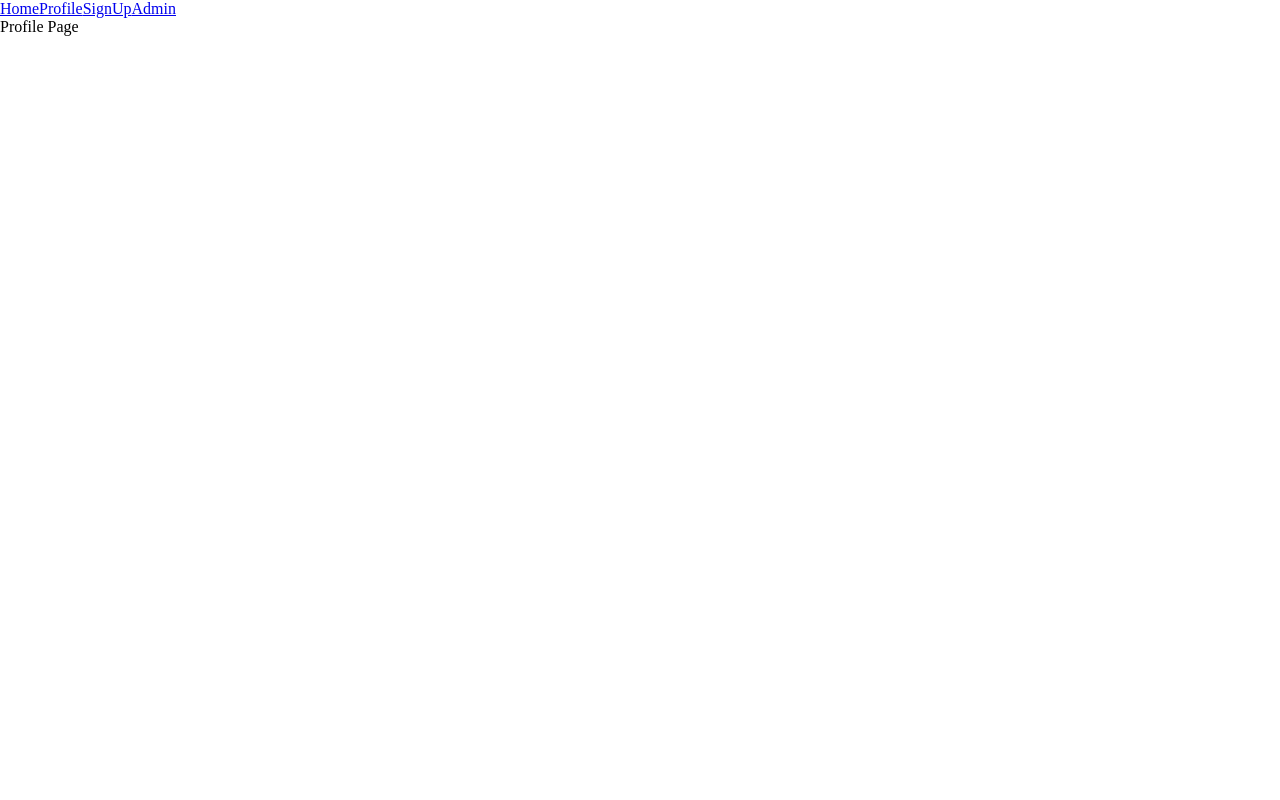
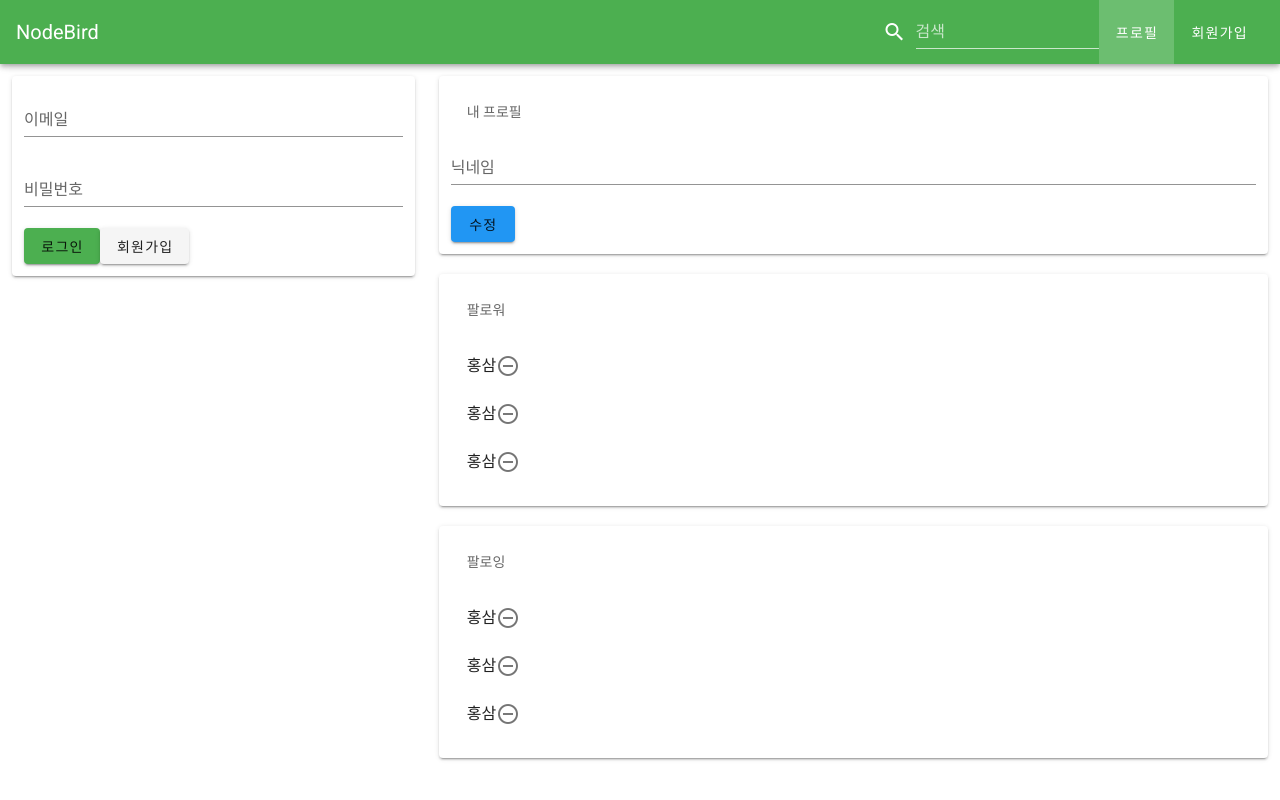
Before and after one commit to j2d1005/study_nuxt, a Nuxt app in the folder ch1/front/: page /profile in a window 1280 px wide. Built offline with nearby package versions, Linux system fonts and the light colour scheme.

Commit message:
vuetify로 기본 페이지 그리기

```diff
--- /dev/null
+++ b/ch1/front/components/FollowList.vue
@@ -0,0 +1,26 @@
+<template>
+  <v-list>
+    <v-list-item>
+      <span>홍삼</span>
+      <v-icon>mdi-minus-circle-outline</v-icon>
+    </v-list-item>
+    <v-list-item>
+      <span>홍삼</span>
+      <v-icon>mdi-minus-circle-outline</v-icon>
+    </v-list-item>
+    <v-list-item>
+      <span>홍삼</span>
+      <v-icon>mdi-minus-circle-outline</v-icon>
+    </v-list-item>
+  </v-list>
+</template>
+
+<script>
+export default {
+
+}
+</script>
+
+<style scoped>
+
+</style>
--- /dev/null
+++ b/ch1/front/components/LoginForm.vue
@@ -0,0 +1,33 @@
+<template>
+  <v-container>
+  <!--  v-container은 그냥 패딩 주는 속성  -->
+    <v-card>
+      <v-form>
+        <v-container>
+          <v-text-field
+            label="이메일"
+            type="email"
+            required
+          />
+          <v-text-field
+            label="비밀번호"
+            type="password"
+            required
+          />
+          <v-btn color="green" type="submit">로그인</v-btn>
+          <v-btn nuxt to ="signup">회원가입</v-btn>
+        </v-container>
+      </v-form>
+    </v-card>
+  </v-container>
+</template>
+
+<script>
+export default {
+
+}
+</script>
+
+<style scoped>
+
+</style>
--- /dev/null
+++ b/ch1/front/components/PostCard.vue
@@ -0,0 +1,35 @@
+<template>
+  <v-card style="margin-bottom: 20px">
+    <v-img />
+    <v-card-text>
+      <div>
+        <h3>HongSam</h3>
+        <div>게시글 내용</div>
+      </div>
+    </v-card-text>
+    <v-card-actions>
+      <v-btn text color="orange">
+        <v-icon>mdi-twitter-retweet</v-icon>
+      </v-btn>
+      <v-btn text color="orange">
+        <v-icon>mdi-heart-outline</v-icon>
+      </v-btn>
+      <v-btn text color="orange">
+        <v-icon>mdi-comment-outline</v-icon>
+      </v-btn>
+      <v-btn text color="orange">
+        <v-icon>mdi-dots-horizontal</v-icon>
+      </v-btn>
+    </v-card-actions>
+  </v-card>
+</template>
+
+<script>
+export default {
+
+}
+</script>
+
+<style scoped>
+
+</style>
--- a/ch1/front/layouts/admin.vue
+++ /dev/null
@@ -1,20 +0,0 @@
-<template>
-  <div>
-    <div>
-      <nuxt-link to="/">Home</nuxt-link>
-      <nuxt-link to="/profile">Profile</nuxt-link>
-      <nuxt-link to="/signup">SignUp</nuxt-link>
-      <nuxt-link to="/admin">Admin</nuxt-link>
-    </div>
-    <nuxt />
-  </div>
-</template>
-
-<script>
-export default {
-}
-</script>
-
-<style>
-
-</style>
--- a/ch1/front/layouts/default.vue
+++ b/ch1/front/layouts/default.vue
@@ -1,18 +1,50 @@
 <template>
-  <div>
-    <div>
-      <nuxt-link to="/">Home</nuxt-link>
-      <nuxt-link to="/profile">Profile</nuxt-link>
-      <nuxt-link to="/signup">SignUp</nuxt-link>
-    </div>
-    <!-- nuxt-link태그는 vue의 router-link태그와 같다.  -->
-    <!-- nuxt태그는 vue의 router-view태그와 같다.  -->
+<!--  <div>-->
+<!--    <div>-->
+<!--      <nuxt-link to="/">Home</nuxt-link>-->
+<!--      <nuxt-link to="/profile">Profile</nuxt-link>-->
+<!--      <nuxt-link to="/signup">SignUp</nuxt-link>-->
+<!--    </div>-->
+<!--    &lt;!&ndash; nuxt-link태그는 vue의 router-link태그와 같다.  &ndash;&gt;-->
+<!--    &lt;!&ndash; nuxt태그는 vue의 router-view태그와 같다.  &ndash;&gt;-->
+<!--    <nuxt />-->
+<!--  </div>-->
+  <v-app>
+    <nav>
+      <v-toolbar dark color="green">
+        <v-toolbar-title>
+          <nuxt-link to="/" :style="{ color: '#fff' }">NodeBird</nuxt-link>
+        </v-toolbar-title>
+        <v-spacer></v-spacer>
+        <v-toolbar-items>
+          <v-text-field label="검색" hide-details prepend-icon="mdi-magnify" :style="{ display: 'flex', alignItems: 'center' }" />
+          <v-btn text nuxt to="/profile">
+            <div>프로필</div>
+          </v-btn>
+          <v-btn text nuxt to="/signup">
+            <div>회원가입</div>
+          </v-btn>
+        </v-toolbar-items>
+      </v-toolbar>
+    </nav>
+    <v-row no-gutters>
+      <v-col cols="12" md="4">
+        <login-form />
+      </v-col>
+      <v-col cols="12" md="8">
         <nuxt />
-  </div>
+      </v-col>
+    </v-row>
+  </v-app>
 </template>
 
 <script>
+  import LoginForm from '~/components/LoginForm';
+
   export default {
+    components: {
+      LoginForm,
+    },
     head() {
       return {
         title: 'NodeBird'
@@ -22,5 +54,9 @@ export default {
 </script>
 
 <style>
-
+  a {
+    display: inline-block;
+    text-decoration: none;
+    color: inherit;
+  }
 </style>
--- a/ch1/front/pages/index.vue
+++ b/ch1/front/pages/index.vue
@@ -1,11 +1,20 @@
 <template>
-  <div>
-    <div>Hello {{ name }}</div>
-  </div>
+  <v-container>
+    <post-card />
+    <post-card />
+    <post-card />
+    <post-card />
+    <post-card />
+  </v-container>
 </template>
 
 <script>
+  import PostCard from "~/components/PostCard";
+
   export default {
+    components: {
+      PostCard,
+    },
     data() {
       return {
         name: 'Nuxt.js'
--- a/ch1/front/pages/profile.vue
+++ b/ch1/front/pages/profile.vue
@@ -1,12 +1,43 @@
 <template>
   <div>
-    Profile Page
+    <v-container>
+      <v-card style="margin-bottom: 20px">
+        <v-container>
+          <v-subheader>내 프로필</v-subheader>
+          <v-form>
+            <v-text-field
+              label="닉네임"
+              required
+            />
+            <v-btn color="blue" type="submit">수정</v-btn>
+          </v-form>
+        </v-container>
+      </v-card>
+
+      <v-card style="margin-bottom: 20px">
+        <v-container>
+          <v-subheader>팔로워</v-subheader>
+          <follow-list />
+        </v-container>
+      </v-card>
+
+      <v-card style="margin-bottom: 20px">
+        <v-container>
+          <v-subheader>팔로잉</v-subheader>
+          <follow-list />
+        </v-container>
+      </v-card>
+    </v-container>
   </div>
 </template>
 
 <script>
+  import FollowList from '~/components/FollowList';
+
   export default {
-    layout: "admin",
+    components: {
+      FollowList,
+    },
     data() {
       return {
         name: 'Nuxt.js'
--- a/ch1/front/pages/signup.vue
+++ b/ch1/front/pages/signup.vue
@@ -1,6 +1,39 @@
 <template>
   <div>
-    SignUp Page
+    <v-container>
+      <v-card>
+        <v-subheader>회원가입</v-subheader>
+        <v-form>
+          <v-container>
+            <v-text-field
+              label="이메일"
+              type="emial"
+              required
+            />
+            <v-text-field
+              label="비밀번호"
+              type="password"
+              required
+            />
+            <v-text-field
+              label="비밀번호 확인"
+              type="password"
+              required
+            />
+            <v-text-field
+              label="닉네임"
+              type="nickname"
+              required
+            />
+            <v-checkbox
+              label="약관 동의"
+              required
+            />
+            <v-btn color="green" type="submit">회원 가입</v-btn>
+          </v-container>
+        </v-form>
+      </v-card>
+    </v-container>
   </div>
 </template>
 
--- a/ch1/front/pages/study_memo.vue
+++ b/ch1/front/pages/study_memo.vue
@@ -4,11 +4,37 @@
 
     <!-- nuxt-link태그는 vue의 router-link태그와 같다.  -->
     <!-- nuxt태그는 vue의 router-view태그와 같다.  -->
-    <nuxt />
+
+    <!-- vuetify 그리드 시스템 -->
+    <!-- v-row로 가로 먼저 선언하고 그 안에서 v-col로 세로를 쪼갠다. -->
+    <!-- cols로 12등분으로 쪼개고 md로 쪼갠영역중 몇을 사용할지 선언 보통 12그리드시스템을 많이 쓴다. -->
+    <!-- xs, sm, md, lg, xl 5단계가 있고 각 브라우저 사이즈별로 사이즈를 지정할 수 있다. -->
+    <!-- md에 사이즈 지정하고 그거보다 브라우저가 작아지면 100%로 꽉차는듯..?? -->
+    <v-row>
+      <v-col cols="12" md="4">로그인창</v-col>
+      <v-col cols="12" md="8">컨텐츠</v-col>
+    </v-row>
+
+    <!-- v-btn에 nuxt to="" 지정해주면 nuxt-link의 역할을 한다. -->
+    <v-btn text nuxt to="/signup">
+      <div>회원가입</div>
+    </v-btn>
+
+    <v-container>
+      <!--  v-container은 그냥 패딩 주는 속성  -->
+    </v-container>
+
+    <!--  v-text-field은 단순 인풋/// prepend-icon속성으로 아이콘을 줄 수 있는데  -->
+    <!--  mdi-~~~~는 머터리얼디자인아이콘을 의미한다. vuetify에서는 머터리얼디자인아이콘, 머터리얼아이콘 등 거의 다 지원하기 떔에 저렇게 구분한다.  -->
+    <v-text-field label="검색" hide-details prepend-icon="mdi-magnify" :style="{ display: 'flex', alignItems: 'center' }" />
+
   </div>
 </template>
 
 <script>
+  // ~/ 경로는 root를 가리킴
+  import LoginForm from '~/components/LoginForm';
+
   export default {
     // layout과 head는 nuxt에서 추가한 기능
 
```
Lines whose indentation alone changed are shown as unchanged.
